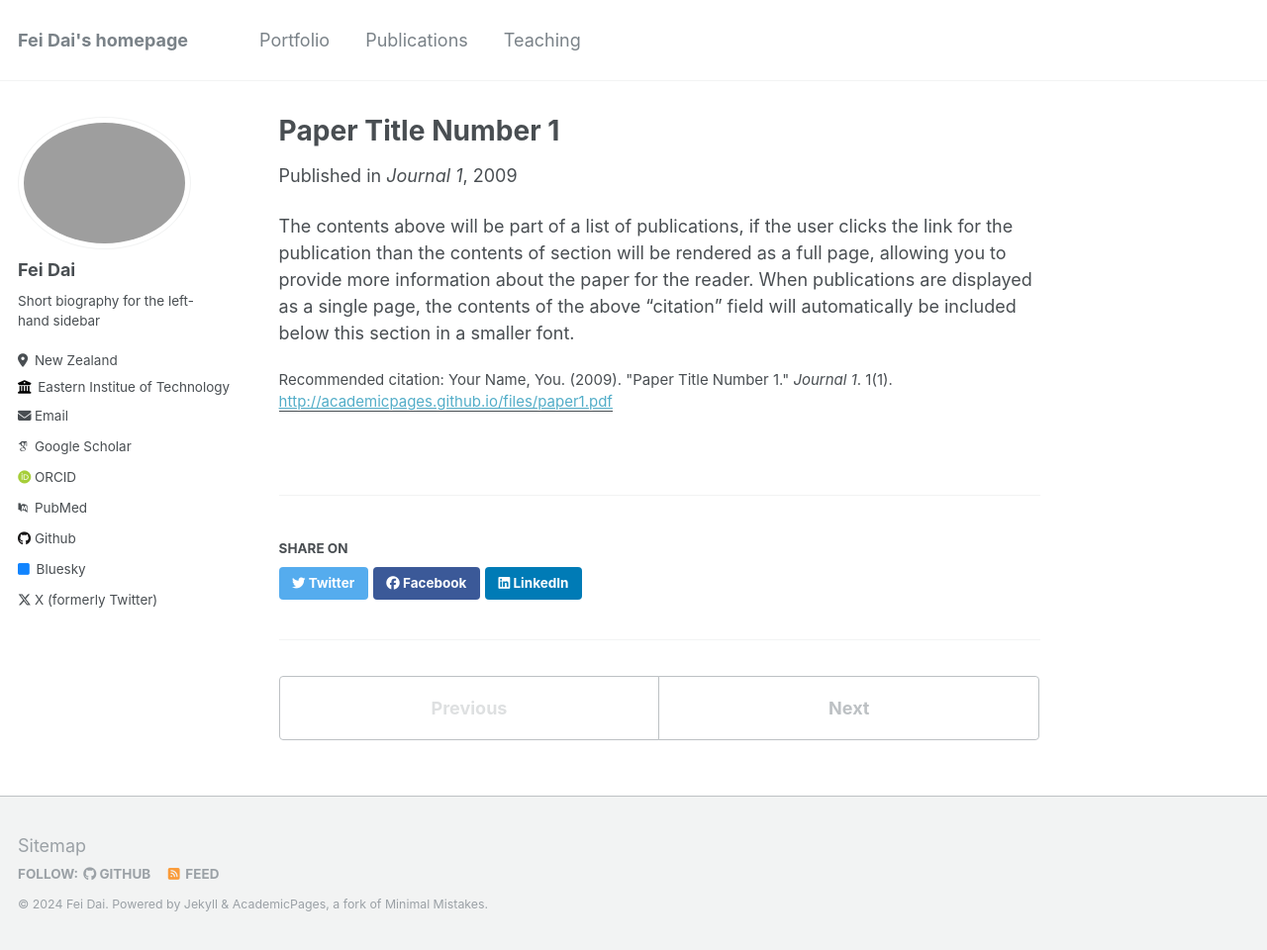
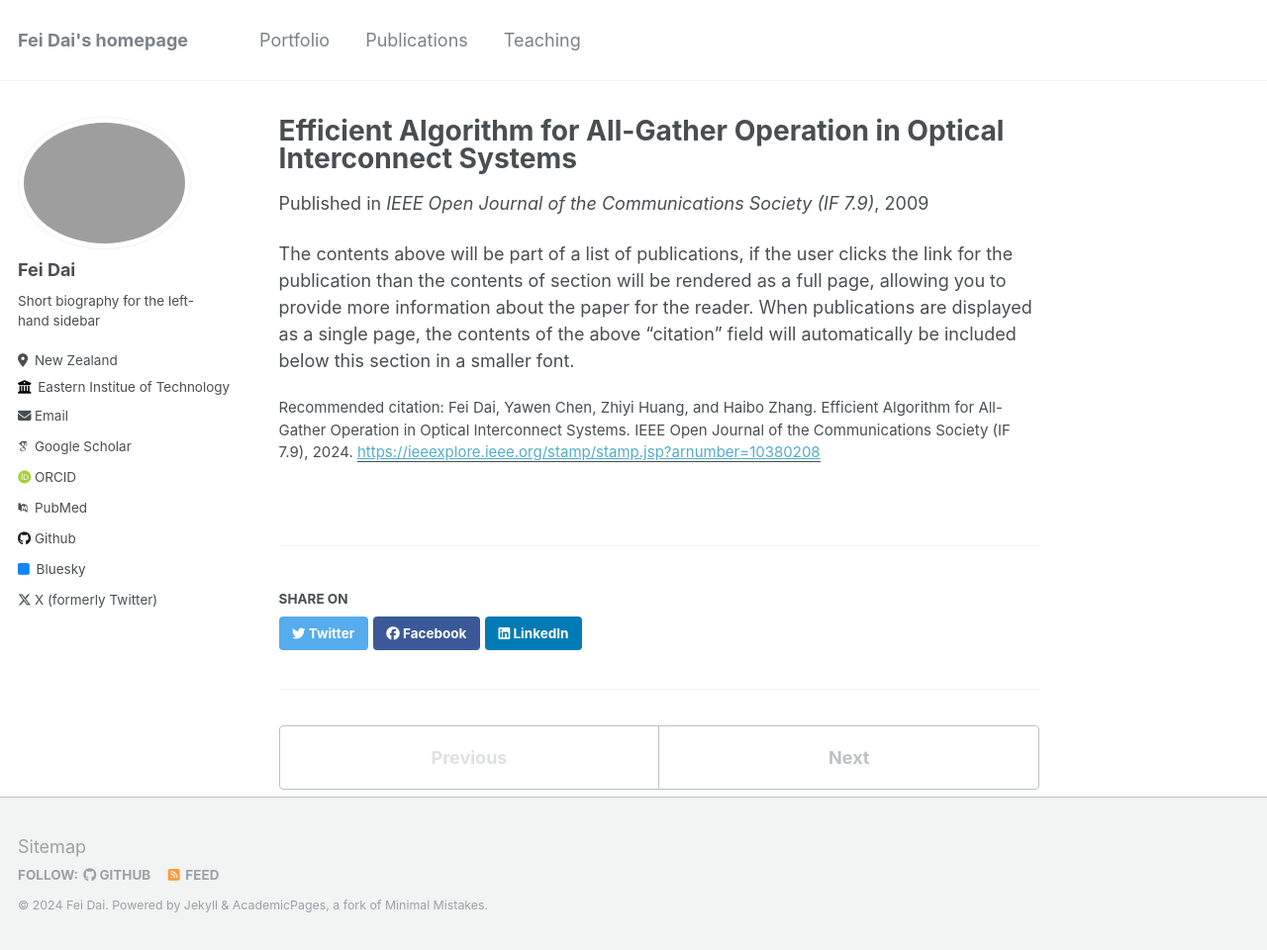
Before and after one commit to TravisDai/fei.github.io, a Jekyll site: the page built from _publications/2009-10-01-paper-title-number-1.md, in a window 1280 px wide and 960 px high. Shown: the whole window at 99% size. Built offline with Jekyll 4.4.1, drawn with Linux system fonts in a browser that asks for light colours; some web fonts are replaced.

Commit message:
Update 2009-10-01-paper-title-number-1.md

```diff
--- a/_publications/2009-10-01-paper-title-number-1.md
+++ b/_publications/2009-10-01-paper-title-number-1.md
@@ -1,12 +1,12 @@
 ---
-title: "Paper Title Number 1"
+title: "Efficient Algorithm for All-Gather Operation in Optical Interconnect Systems"
 collection: publications
 permalink: /publication/2009-10-01-paper-title-number-1
 excerpt: 'This paper is about the number 1. The number 2 is left for future work.'
 date: 2009-10-01
-venue: 'Journal 1'
-paperurl: 'http://academicpages.github.io/files/paper1.pdf'
-citation: 'Your Name, You. (2009). &quot;Paper Title Number 1.&quot; <i>Journal 1</i>. 1(1).'
+venue: 'IEEE Open Journal of the Communications Society (IF 7.9)'
+paperurl: 'https://ieeexplore.ieee.org/stamp/stamp.jsp?arnumber=10380208'
+citation: 'Fei Dai, Yawen Chen, Zhiyi Huang, and Haibo Zhang. Efficient Algorithm for All-Gather Operation in Optical Interconnect Systems. IEEE Open Journal of the Communications Society (IF 7.9), 2024.'
 ---
 
 The contents above will be part of a list of publications, if the user clicks the link for the publication than the contents of section will be rendered as a full page, allowing you to provide more information about the paper for the reader. When publications are displayed as a single page, the contents of the above "citation" field will automatically be included below this section in a smaller font.
```
